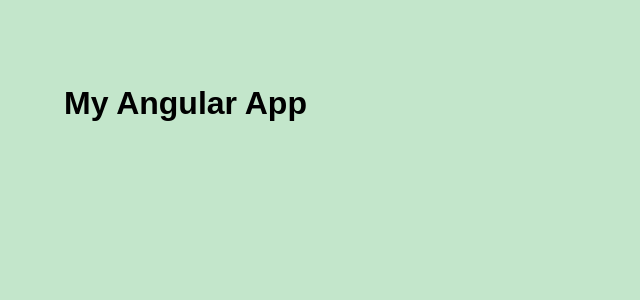
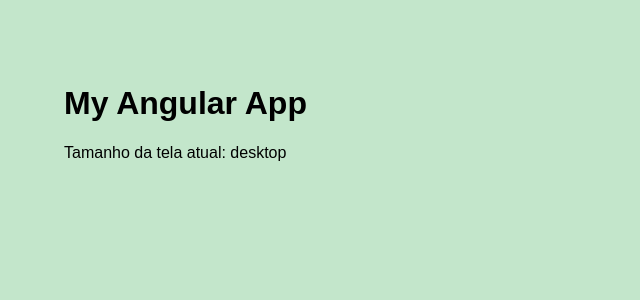
Before and after one commit to cidaluna/angular-teste-storybook, an Angular app: page / in a window 1280 px wide. Shown: the top 300 px of the page, without its empty margins (0-640 px from the left). Built offline with nearby package versions, Linux system fonts and the light colour scheme.

Commit message:
Print name screen var on app component

```diff
--- a/src/app/app.component.html
+++ b/src/app/app.component.html
@@ -1,4 +1,5 @@
 <div class="container">
   <h1 class="container__text">My Angular App</h1>
+  <p>Tamanho da tela atual: {{ screenType }}</p>
 </div>
 <router-outlet />
--- a/src/app/app.component.ts
+++ b/src/app/app.component.ts
@@ -1,4 +1,4 @@
-import { Component } from '@angular/core';
+import { Component, HostListener } from '@angular/core';
 import { RouterOutlet } from '@angular/router';
 
 @Component({
@@ -10,4 +10,25 @@ import { RouterOutlet } from '@angular/router';
 })
 export class AppComponent {
   title = 'angular-teste-storybook';
+  screenType: 'small' | 'tablet' | 'desktop' = 'desktop';
+
+  ngOnInit() {
+    this.setScreenType(window.innerWidth);
+  }
+
+  @HostListener('window:resize', ['$event'])
+  onResize(event: Event) {
+    const target = event.target as Window;
+    this.setScreenType(target.innerWidth);
+  }
+
+  private setScreenType(width: number): void {
+    if (width <= 599) {
+      this.screenType = 'small';
+    } else if (width >= 600 && width < 1024) {
+      this.screenType = 'tablet';
+    } else {
+      this.screenType = 'desktop';
+    }
+  }
 }
```
